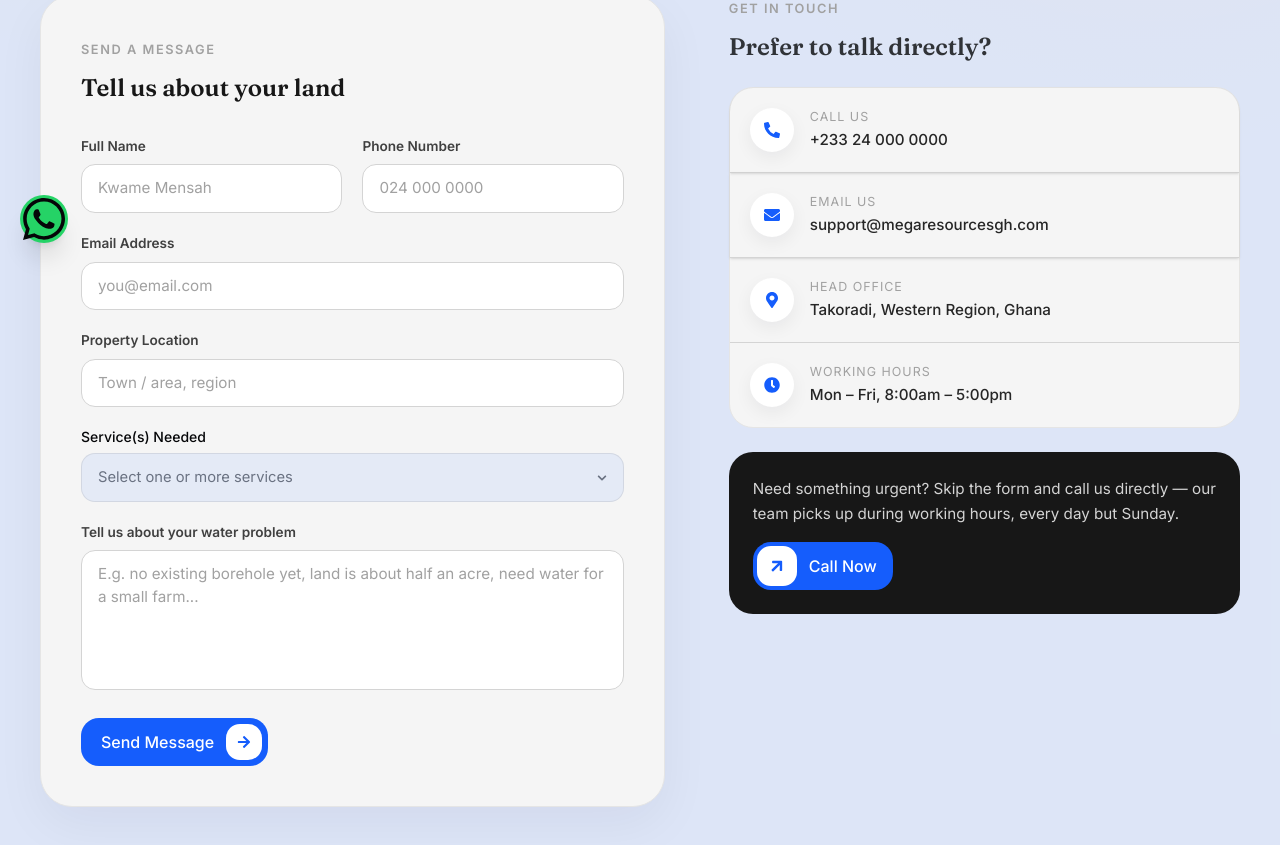
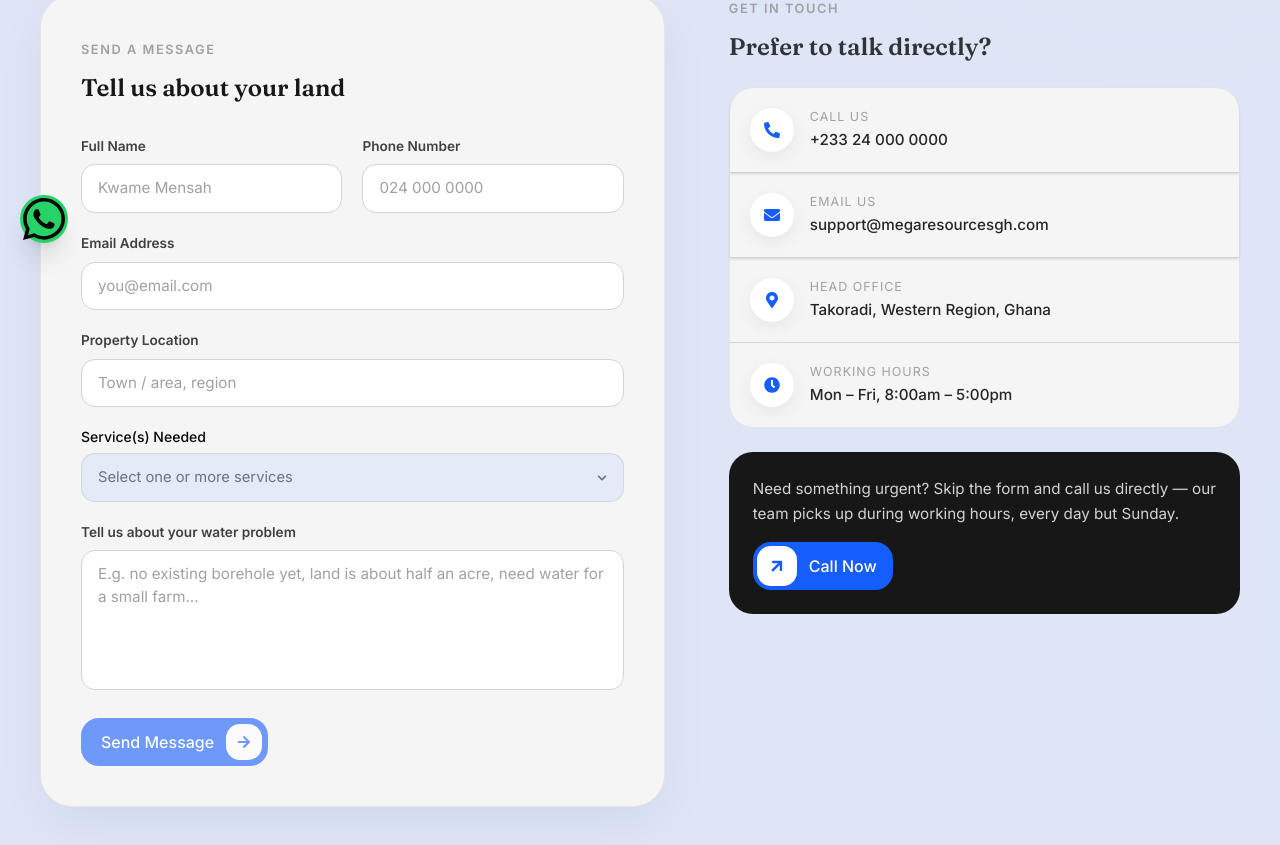
Before and after one commit to DubemUmeh/Mega-Resources, a Next.js app: page /contact in a window 1280 px wide. Shown: the part 537-1382 px from the top of the page. Built offline with nearby package versions, Linux system fonts and the light colour scheme.

Commit message:
Protect public form submissions with Turnstile

```diff
--- a/app/contact/_components/contact-form.tsx
+++ b/app/contact/_components/contact-form.tsx
@@ -1,11 +1,12 @@
 "use client";
 
-import { useState } from "react";
+import { useEffect, useState } from "react";
 import * as LabelPrimitive from "@radix-ui/react-label";
 import * as ToastPrimitive from "@radix-ui/react-toast";
 import { FaCheck, FaArrowRight } from "react-icons/fa";
 import { MultiSelectField } from "@/components/ui/multi-select";
 import { submitContactForm } from "@/db/actions/contact";
+import { TurnstileField } from "@/components/forms/turnstile-field";
 
 const serviceOptions = [
   "Geological Surveys",
@@ -49,6 +50,10 @@ function Field({
 
 export default function ContactForm() {
   const [service, setService] = useState<string[]>([]);
+  const [turnstileToken, setTurnstileToken] = useState("");
+  const [honeypot, setHoneypot] = useState("");
+  const [formStartedAt, setFormStartedAt] = useState(0);
+  useEffect(() => setFormStartedAt(Date.now()), []);
   const [submitting, setSubmitting] = useState(false);
   const [toastOpen, setToastOpen] = useState(false);
   const [toastMessage, setToastMessage] = useState("We'll get back to you within 24 hours.");
@@ -67,6 +72,7 @@ export default function ContactForm() {
       location: String(formData.get("location") ?? ""),
       services: service,
       message: String(formData.get("message") ?? ""),
+      security: { token: turnstileToken, honeypot, formStartedAt },
     });
 
     setSubmitting(false);
@@ -77,12 +83,18 @@ export default function ContactForm() {
     if (result.success) {
       form.reset();
       setService([]);
+      setTurnstileToken("");
+      setFormStartedAt(Date.now());
     }
   }
 
   return (
     <ToastPrimitive.Provider swipeDirection="right">
       <form onSubmit={handleSubmit} className="flex flex-col gap-5">
+        <div aria-hidden="true" className="absolute -left-[10000px] top-auto h-px w-px overflow-hidden">
+          <label htmlFor="contact-website">Leave this field empty</label>
+          <input id="contact-website" name="website" tabIndex={-1} autoComplete="off" value={honeypot} onChange={(event) => setHoneypot(event.target.value)} />
+        </div>
         <div className="grid gap-5 sm:grid-cols-2">
           <Field id="name" label="Full Name">
             <input
@@ -151,7 +163,7 @@ export default function ContactForm() {
 
         <button
           type="submit"
-          disabled={submitting}
+          disabled={submitting || !turnstileToken || !formStartedAt}
           className="mt-2 inline-flex w-fit items-center gap-3 rounded-2xl bg-blue-600 py-1.5 pl-5 pr-1.5 text-base font-medium text-white transition-all duration-300 ease-out hover:bg-blue-700 active:scale-95 disabled:cursor-not-allowed disabled:opacity-60"
         >
           {submitting ? "Sending..." : "Send Message"}
```
